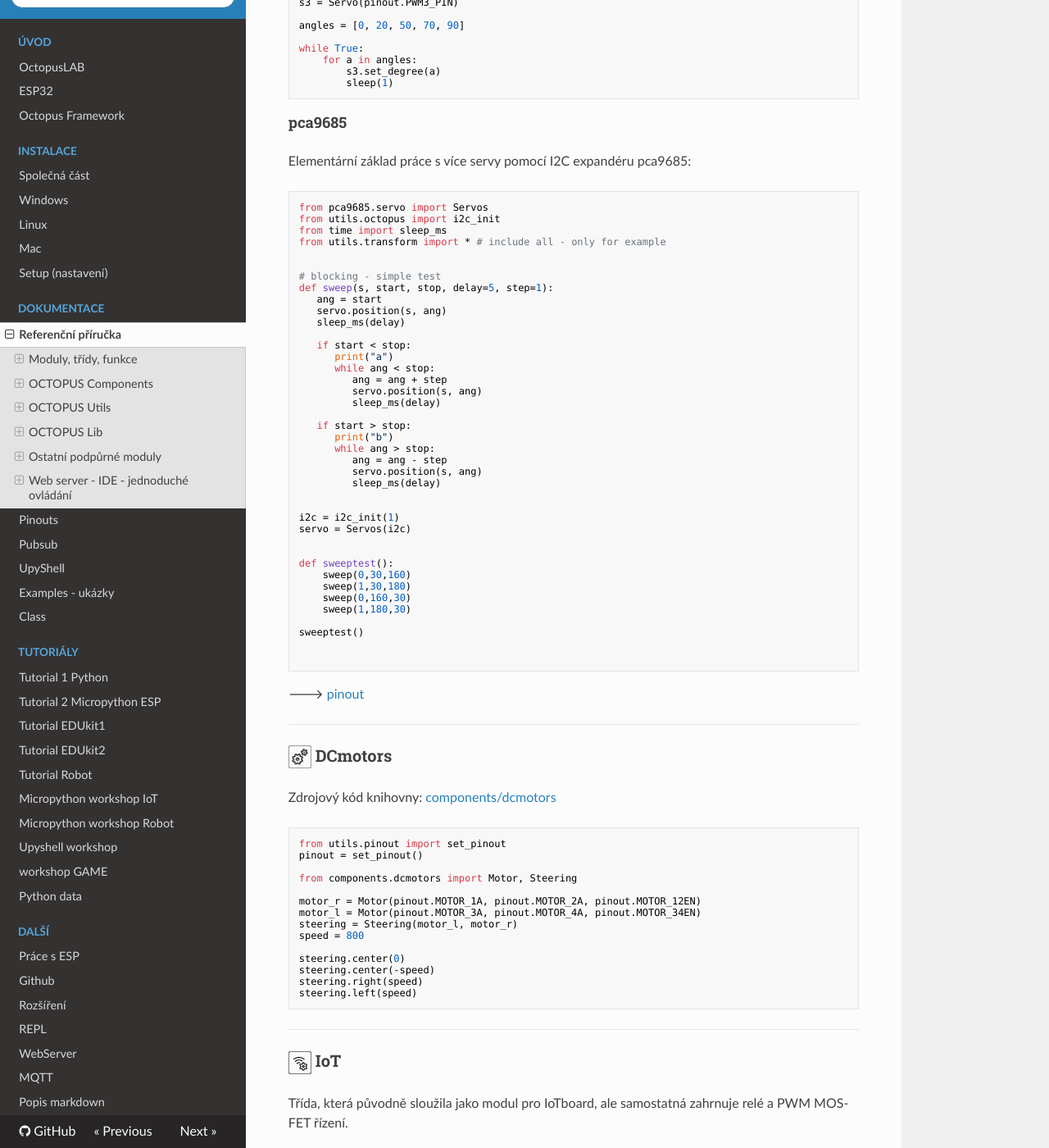
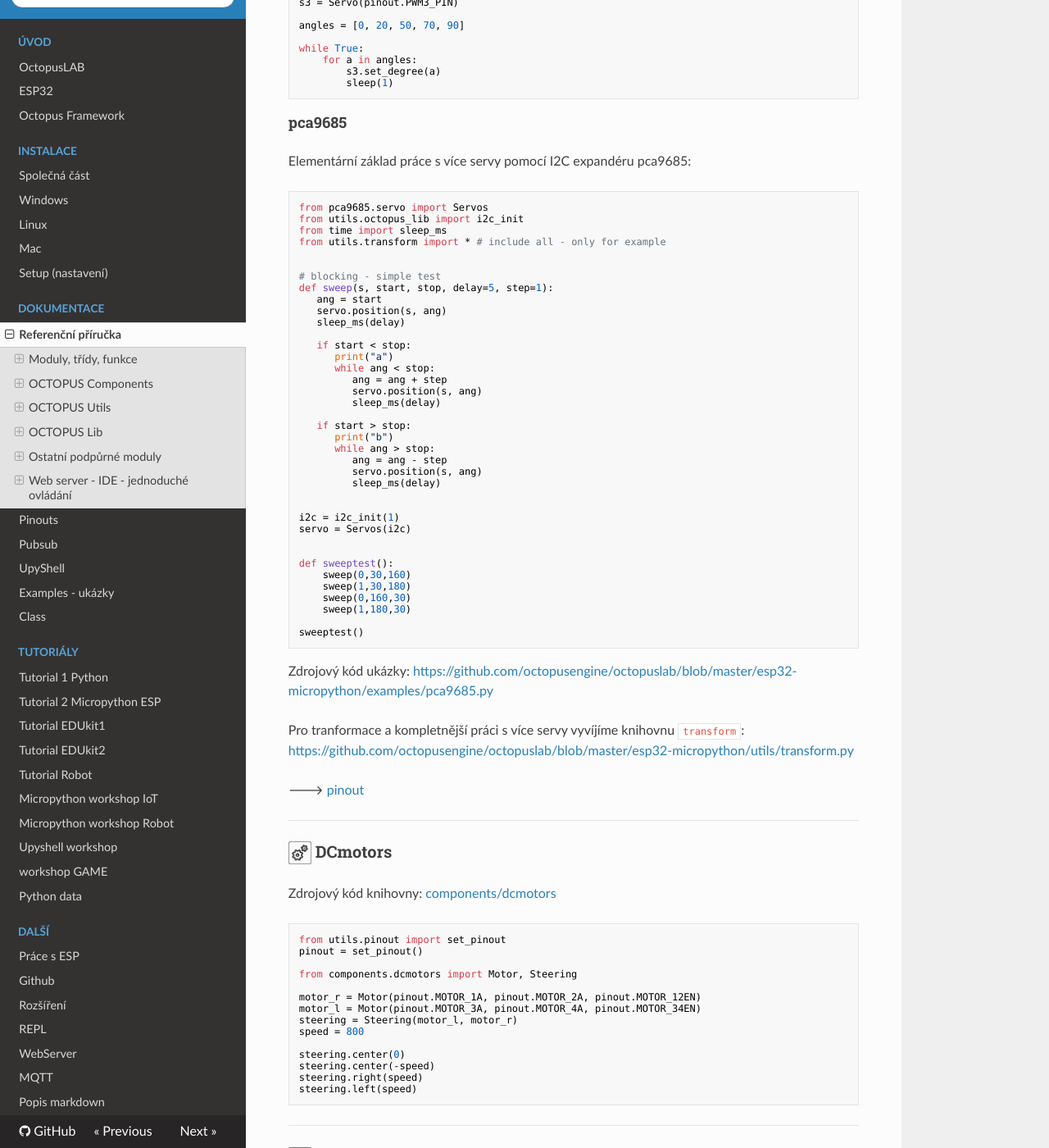
Before and after one commit to octopuslab-cz/docs_octopuslab_cz, an MkDocs documentation site: the page built from docs/basicdoc.md, in a window 1280 px wide and 1400 px high, scrolled down 11010 px. Shown: the whole window at 82% size. Built offline with MkDocs 1.6.1, drawn with Linux system fonts in a browser that asks for light colours; nearby versions of some CDN libraries.

Commit message:
added links

````diff
--- a/docs/basicdoc.md
+++ b/docs/basicdoc.md
@@ -566,7 +566,7 @@ Elementární základ práce s více servy pomocí I2C expandéru pca9685:
 
 ```python
 from pca9685.servo import Servos
-from utils.octopus import i2c_init
+from utils.octopus_lib import i2c_init
 from time import sleep_ms
 from utils.transform import * # include all - only for example
 
@@ -603,21 +603,13 @@ def sweeptest():
     sweep(1,180,30)
 
 sweeptest()
-
-
-```
-
-
-
-
-
-
-
-
-
-
-
-
+```
+
+Zdrojový kód ukázky:
+https://github.com/octopusengine/octopuslab/blob/master/esp32-micropython/examples/pca9685.py
+
+Pro tranformace a kompletnější práci s více servy vyvíjíme knihovnu `transform`:
+https://github.com/octopusengine/octopuslab/blob/master/esp32-micropython/utils/transform.py
 
 
 🡒 [pinout](#pinout)
````
